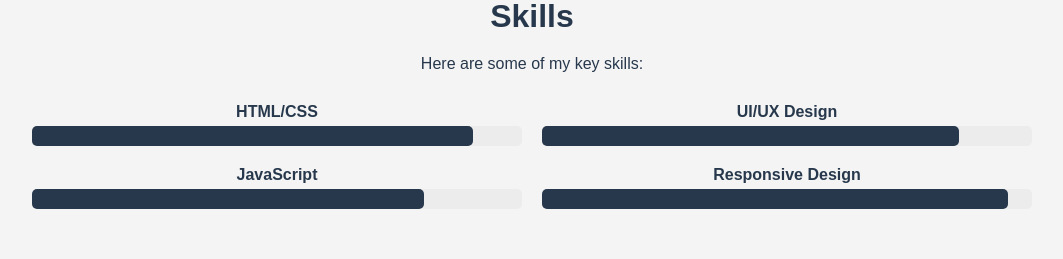
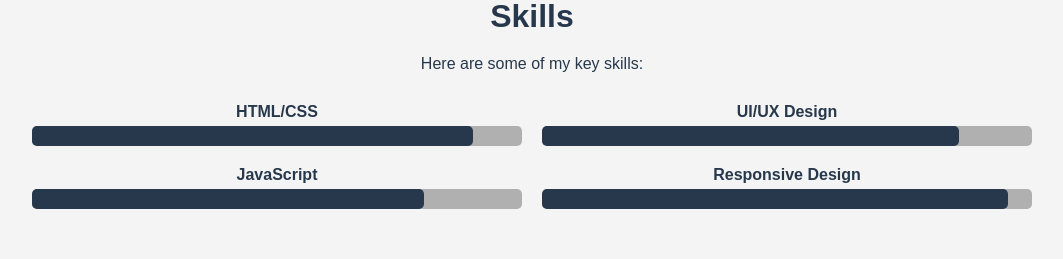
Before and after one commit to BrentSimons/bachelor-portfolio, an Angular app: page / in a window 1280 px wide. Shown: the part 1660-1919 px from the top of the page, without its empty margins (108-1171 px from the left). Built offline with nearby package versions, Linux system fonts and the light colour scheme.

Commit message:
Feedback: Darker progress bar background

```diff
--- a/src/app/section/skills/skills.component.scss
+++ b/src/app/section/skills/skills.component.scss
@@ -38,7 +38,7 @@
       }
 
       .progress {
-        background-color: $light-grey;
+        background-color: $grey;
         border-radius: 5px;
         height: 20px;
         margin-bottom: 5px;
```
